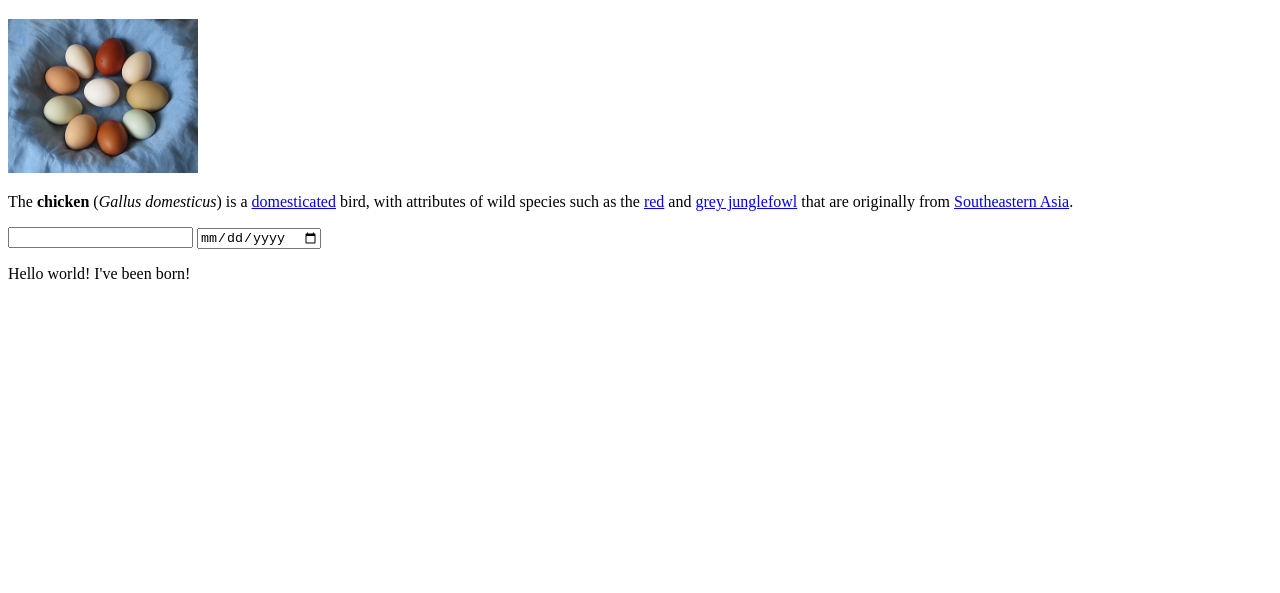
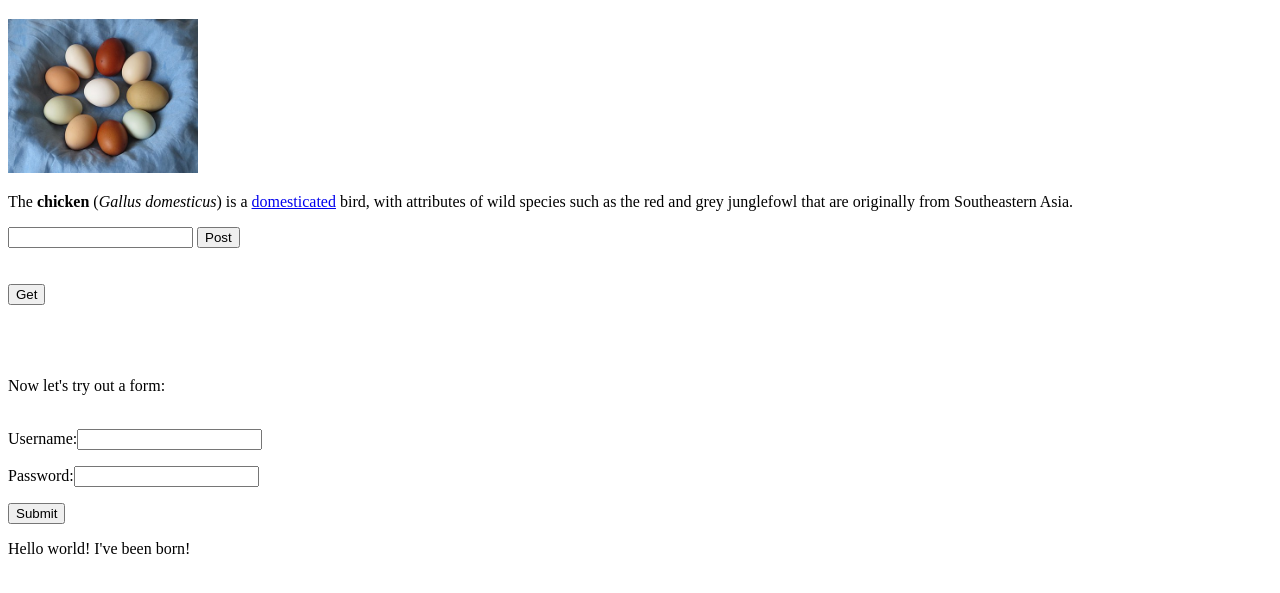
Before and after one commit to Soxe253/Community-Marketplace, a website: page views/index.html in a window 1280 px wide. Shown: the part 63-656 px from the top of the page. Drawn offline with Linux system fonts and the light colour scheme.

Commit message:
added new examples for server.js

```diff
--- a/views/index.html
+++ b/views/index.html
@@ -4,6 +4,7 @@
 <head>
     <title>Chickens</title>
     <link href="/css/style.css" rel="stylesheet">
+    <script src="/js/app.js"></script>
 </head>
 
 <body>
@@ -11,16 +12,24 @@
     <!-- I am a comment-->
     <a href="https://en.wikipedia.org/wiki/Chicken"><img class="small" src="/img/chickens.jpg"></a>
 
-    <p>The <b>chicken</b> (<i>Gallus domesticus</i>) is a <a href="/wiki/Domestication"
-            title="Domestication">domesticated</a> bird, with attributes of wild species such as the <a
-            href="/wiki/Red_junglefowl" title="Red junglefowl">red</a> and <a href="/wiki/Grey_junglefowl"
-            title="Grey junglefowl">grey junglefowl</a> that are originally from <a href="/wiki/Southeastern_Asia"
-            class="mw-redirect" title="Southeastern Asia">Southeastern Asia</a>.
+    <p>The <b>chicken</b> (<i>Gallus domesticus</i>) is a <a href="https://en.wikipedia.org/wiki/Domestication"
+            title="Domestication">domesticated</a> bird, with attributes of wild species such as the red and grey
+        junglefowl that are originally from Southeastern Asia.
     </p>
     <input type="text">
-    <input type="date">
+    <button id="post_button">Post</button>
+    <br><br><br>
+    <!-- Notice we are using a route here instead of a full URL-->
+    <a href="/dogs"><button id="post_button">Get</button></a>
 
-    <script src="/js/app.js"></script>
+    <br><br><br><br><br>
+    Now let's try out a form:
+    <br><br>
+    <form action="/login" method="POST">
+        <p><label for="username">Username:<input type="text" name="username"></label></p>
+        <p><label for="password">Password:<input type="password" name="password"></label></p>
+        <input type="submit">
+    </form>
 </body>
 
 </html>
```
